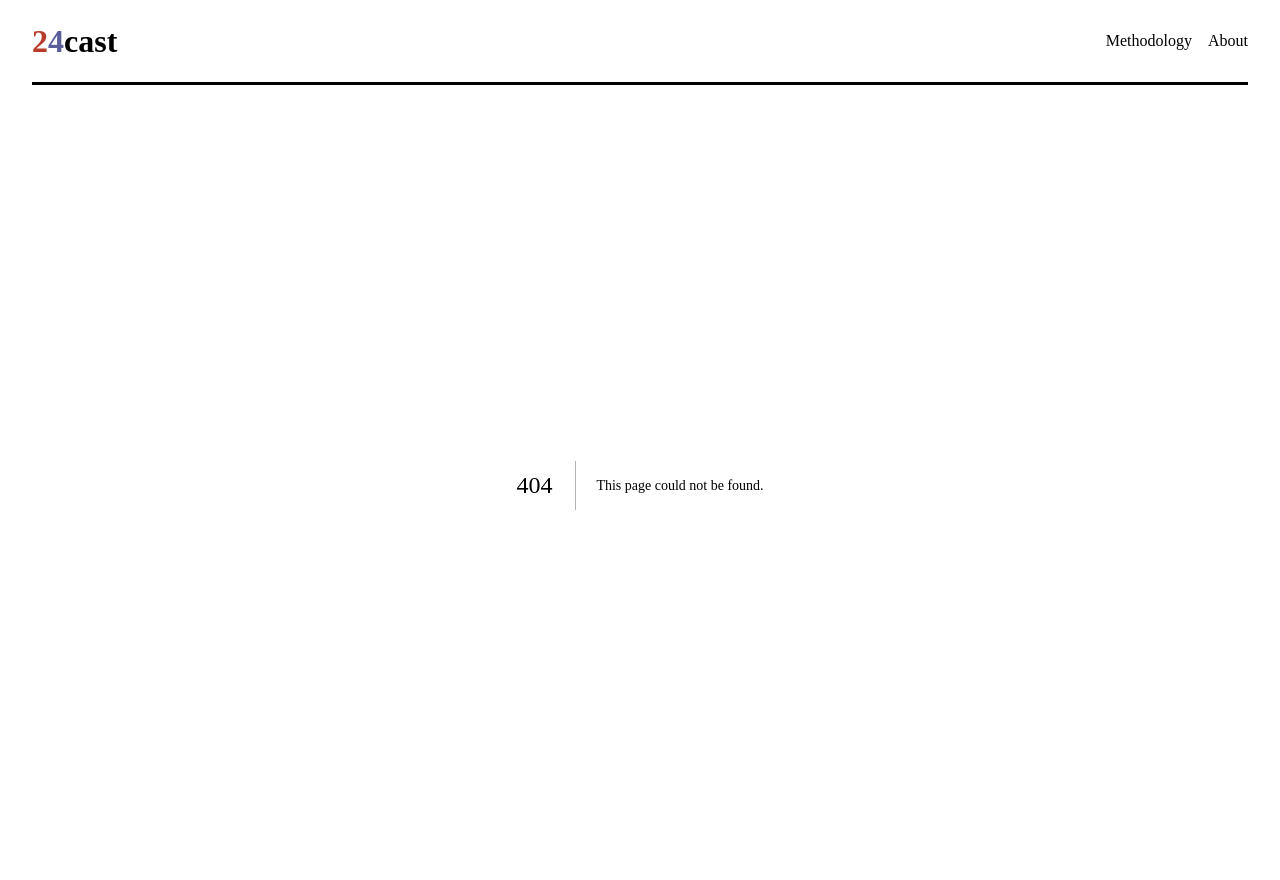
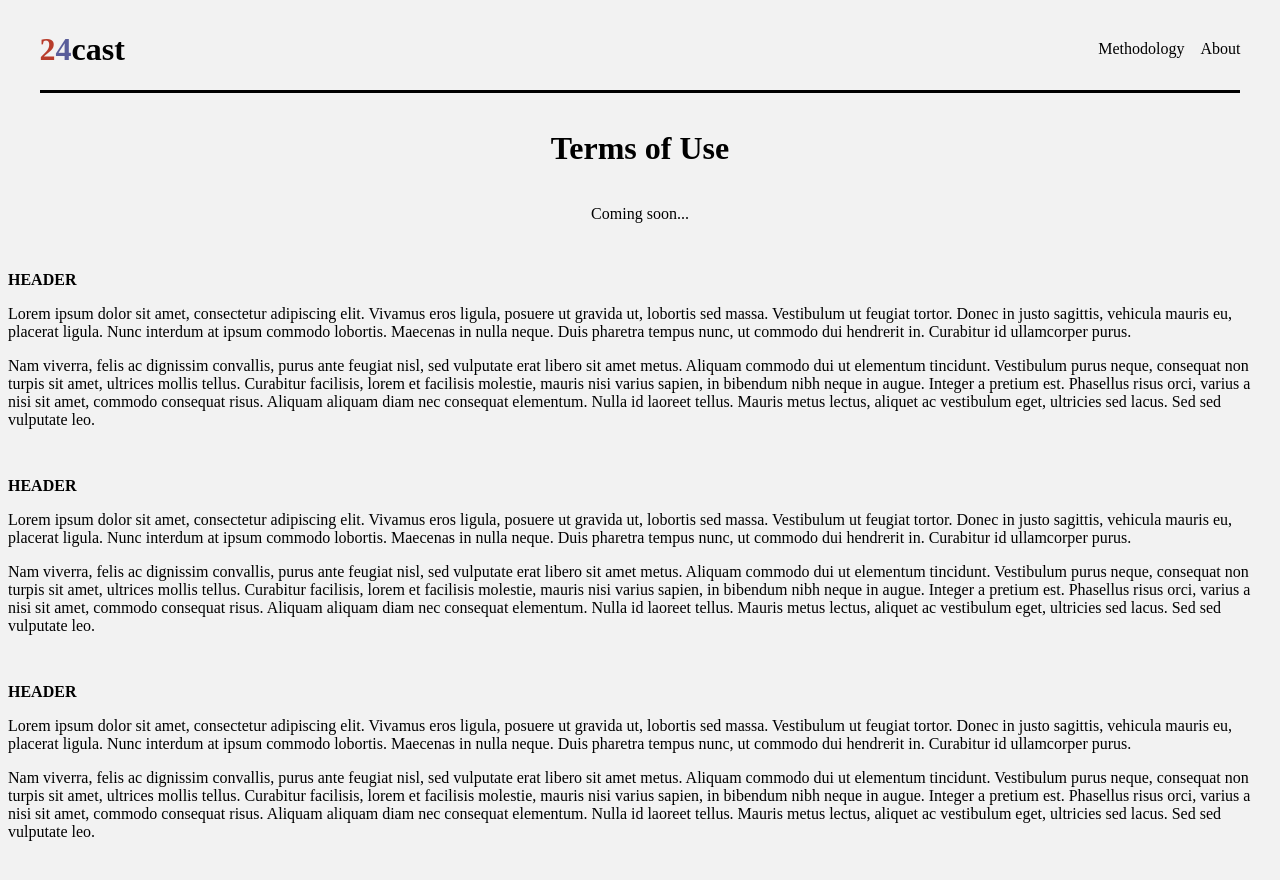
Before and after one commit to BPR-Data-Team/ElectionModel2024-site, a Next.js app: page /terms-of-service in a window 1280 px wide. Before the commit this address had no page. Shown: the top 880 px of the page. Built offline with nearby package versions, Linux system fonts and the light colour scheme; a web font is replaced by a local one.

Commit message:
added TOS and 404

```diff
--- /dev/null
+++ b/src/app/not-found/page.module.css
@@ -0,0 +1,29 @@
+.main {
+    margin-top: 1rem;
+    display: flex;
+    flex-direction: column;
+    gap: 1rem;
+  }
+
+  .mapAndSims {
+    display: flex;
+    gap: 1rem;
+  }
+  @media (max-width: 450px) {
+    .mapAndSims {
+      display: flex;
+      flex-direction: column;
+      /* Adjust styles for mobile screens */
+      /* Optionally, you can add additional styles here */
+    }
+  }
+
+  /* center text */
+  .center {
+    text-align: center;
+    /* font-size: 1.5rem; */
+    margin-top: 1rem;
+    display: flex;
+    flex-direction: column;
+    gap: 1rem;
+  }
--- /dev/null
+++ b/src/app/terms-of-service/page.module.css
@@ -0,0 +1,28 @@
+.main {
+    margin-top: 1rem;
+    flex-direction: column;
+    text-align: left;
+  }
+
+  .mapAndSims {
+    display: flex;
+    gap: 1rem;
+  }
+  @media (max-width: 450px) {
+    .mapAndSims {
+      display: flex;
+      flex-direction: column;
+      /* Adjust styles for mobile screens */
+      /* Optionally, you can add additional styles here */
+    }
+  }
+
+  /* center text */
+  .center {
+    text-align: center;
+    /* font-size: 1.5rem; */
+    margin-top: 1rem;
+    display: flex;
+    flex-direction: column;
+    /* gap: 1rem; */
+  }
--- /dev/null
+++ b/src/app/terms-of-service/page.tsx
@@ -0,0 +1,54 @@
+"use client";
+import styles from "./page.module.css";
+
+const TOSPage: React.FC = () => {
+    return (
+        <div className={styles.center}>
+            <h1>Terms of Use</h1>
+            <p>Coming soon...</p>
+            <div className={styles.main}>
+                <p><b>HEADER</b></p>
+                <p>Lorem ipsum dolor sit amet, consectetur adipiscing elit. Vivamus eros ligula, posuere ut gravida ut, lobortis
+                    sed massa. Vestibulum ut feugiat tortor. Donec in justo sagittis, vehicula mauris eu, placerat ligula. Nunc
+                    interdum at ipsum commodo lobortis. Maecenas in nulla neque. Duis pharetra tempus nunc, ut commodo dui hendrerit
+                    in. Curabitur id ullamcorper purus.</p>
+                <p>Nam viverra, felis ac dignissim convallis, purus ante feugiat nisl, sed vulputate erat libero sit amet metus.
+                    Aliquam commodo dui ut elementum tincidunt. Vestibulum purus neque, consequat non turpis sit amet, ultrices
+                    mollis tellus. Curabitur facilisis, lorem et facilisis molestie, mauris nisi varius sapien, in bibendum nibh
+                    neque in augue. Integer a pretium est. Phasellus risus orci, varius a nisi sit amet, commodo consequat risus.
+                    Aliquam aliquam diam nec consequat elementum. Nulla id laoreet tellus. Mauris metus lectus, aliquet ac vestibulum
+                    eget, ultricies sed lacus. Sed sed vulputate leo.</p>
+            </div>
+            <div className={styles.main}>
+                <p><b>HEADER</b></p>
+                <p>Lorem ipsum dolor sit amet, consectetur adipiscing elit. Vivamus eros ligula, posuere ut gravida ut, lobortis
+                    sed massa. Vestibulum ut feugiat tortor. Donec in justo sagittis, vehicula mauris eu, placerat ligula. Nunc
+                    interdum at ipsum commodo lobortis. Maecenas in nulla neque. Duis pharetra tempus nunc, ut commodo dui hendrerit
+                    in. Curabitur id ullamcorper purus.</p>
+                <p>Nam viverra, felis ac dignissim convallis, purus ante feugiat nisl, sed vulputate erat libero sit amet metus.
+                    Aliquam commodo dui ut elementum tincidunt. Vestibulum purus neque, consequat non turpis sit amet, ultrices
+                    mollis tellus. Curabitur facilisis, lorem et facilisis molestie, mauris nisi varius sapien, in bibendum nibh
+                    neque in augue. Integer a pretium est. Phasellus risus orci, varius a nisi sit amet, commodo consequat risus.
+                    Aliquam aliquam diam nec consequat elementum. Nulla id laoreet tellus. Mauris metus lectus, aliquet ac vestibulum
+                    eget, ultricies sed lacus. Sed sed vulputate leo.</p>
+            </div>
+            <div className={styles.main}>
+                <p><b>HEADER</b></p>
+                <p>Lorem ipsum dolor sit amet, consectetur adipiscing elit. Vivamus eros ligula, posuere ut gravida ut, lobortis
+                    sed massa. Vestibulum ut feugiat tortor. Donec in justo sagittis, vehicula mauris eu, placerat ligula. Nunc
+                    interdum at ipsum commodo lobortis. Maecenas in nulla neque. Duis pharetra tempus nunc, ut commodo dui hendrerit
+                    in. Curabitur id ullamcorper purus.</p>
+                <p>Nam viverra, felis ac dignissim convallis, purus ante feugiat nisl, sed vulputate erat libero sit amet metus.
+                    Aliquam commodo dui ut elementum tincidunt. Vestibulum purus neque, consequat non turpis sit amet, ultrices
+                    mollis tellus. Curabitur facilisis, lorem et facilisis molestie, mauris nisi varius sapien, in bibendum nibh
+                    neque in augue. Integer a pretium est. Phasellus risus orci, varius a nisi sit amet, commodo consequat risus.
+                    Aliquam aliquam diam nec consequat elementum. Nulla id laoreet tellus. Mauris metus lectus, aliquet ac vestibulum
+                    eget, ultricies sed lacus. Sed sed vulputate leo.</p>
+            </div>
+        </div>
+
+    );
+};
+
+
+export default TOSPage;
```
Also changed, not shown: src/app/not-found/page.tsx (added, +15 -0 lines), src/app/sitemap/page.module.css (added), src/app/sitemap/page.tsx (added), 1 other file (tests, documents, lock files or other folders).
